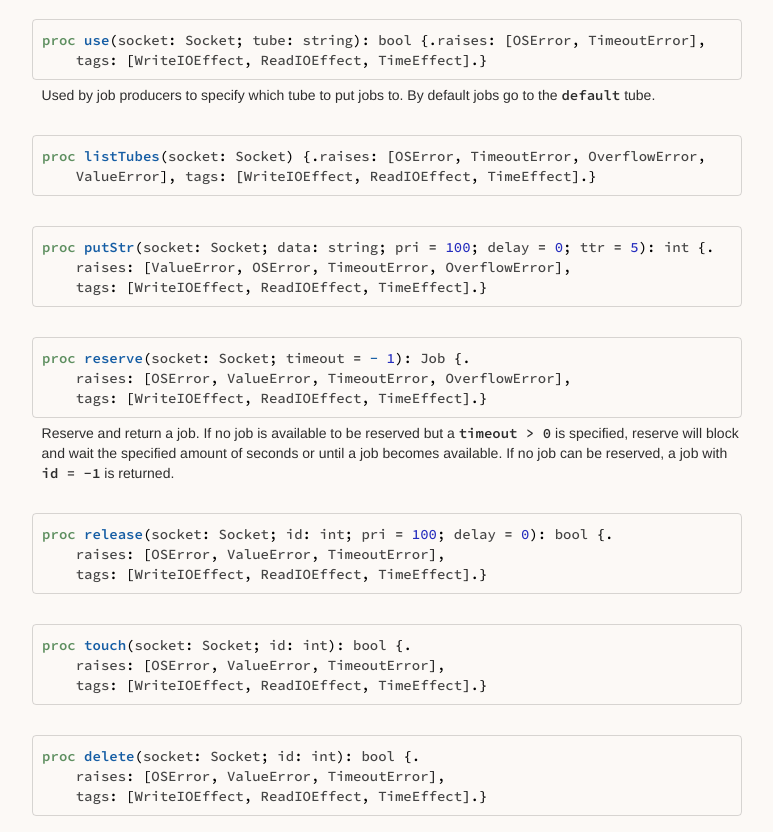
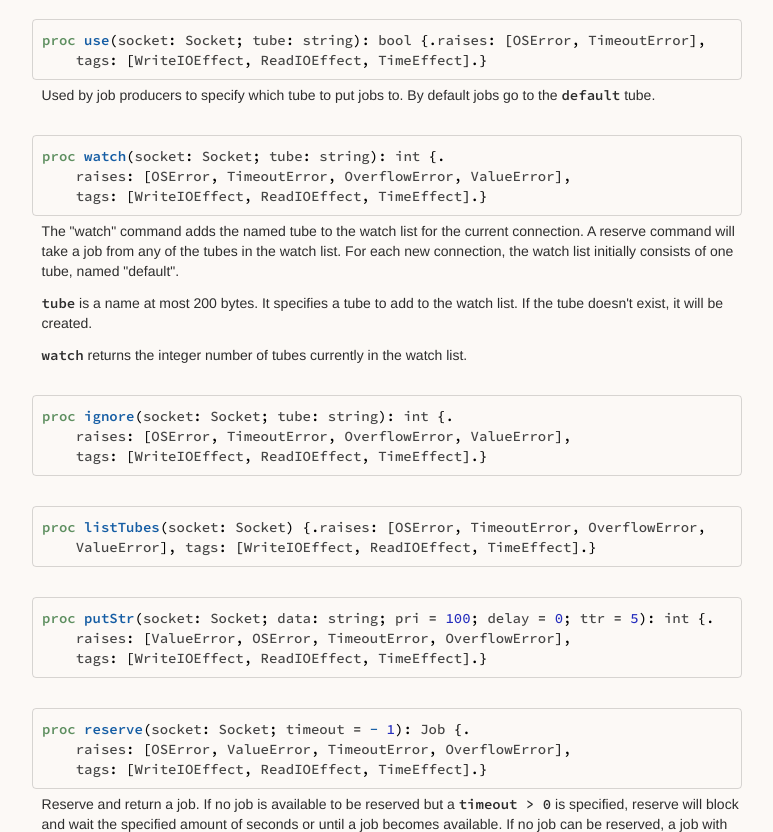
Before and after one commit to tormaroe/beanstalkd.nim, a plain HTML site: page doc/beanstalkd.html in a window 1280 px wide. Shown: the part 840-1672 px from the top of the page, without its empty margins (378-1151 px from the left). Drawn offline with Linux system fonts and the light colour scheme.

Commit message:
New procs: watch and ignore

```diff
--- a/doc/beanstalkd.html
+++ b/doc/beanstalkd.html
@@ -1170,6 +1170,10 @@ dt pre > span.Operator ~ span.Identifier, dt pre > span.Operator ~ span.Operator
     title="open(address: string; port = Port(11300)): Socket"><wbr />open</a></li>
   <li><a class="reference" href="#use,Socket,string"
     title="use(socket: Socket; tube: string): bool"><wbr />use</a></li>
+  <li><a class="reference" href="#watch,Socket,string"
+    title="watch(socket: Socket; tube: string): int"><wbr />watch</a></li>
+  <li><a class="reference" href="#ignore,Socket,string"
+    title="ignore(socket: Socket; tube: string): int"><wbr />ignore</a></li>
   <li><a class="reference" href="#listTubes,Socket"
     title="listTubes(socket: Socket)"><wbr />list<wbr />Tubes</a></li>
   <li><a class="reference" href="#putStr,Socket,string,int,int,int"
@@ -1230,6 +1234,23 @@ Opens a socket to a beanstalkd server.
     <span class="Identifier">tags</span><span class="Other">:</span> <span class="Other">[</span><span class="Identifier">WriteIOEffect</span><span class="Other">,</span> <span class="Identifier">ReadIOEffect</span><span class="Other">,</span> <span class="Identifier">TimeEffect</span><span class="Other">]</span><span class="Other">.}</span></pre></dt>
 <dd>
 Used by job producers to specify which tube to put jobs to. By default jobs go to the <tt class="docutils literal"><span class="pre">default</span></tt> tube.
+
+</dd>
+<dt id="watch"><a name="watch,Socket,string"></a><pre><span class="Keyword">proc</span> <span class="Identifier">watch</span><span class="Other">(</span><span class="Identifier">socket</span><span class="Other">:</span> <span class="Identifier">Socket</span><span class="Other">;</span> <span class="Identifier">tube</span><span class="Other">:</span> <span class="Identifier">string</span><span class="Other">)</span><span class="Other">:</span> <span class="Identifier">int</span> <span class="Other">{.</span>
+    <span class="Identifier">raises</span><span class="Other">:</span> <span class="Other">[</span><span class="Identifier">OSError</span><span class="Other">,</span> <span class="Identifier">TimeoutError</span><span class="Other">,</span> <span class="Identifier">OverflowError</span><span class="Other">,</span> <span class="Identifier">ValueError</span><span class="Other">]</span><span class="Other">,</span>
+    <span class="Identifier">tags</span><span class="Other">:</span> <span class="Other">[</span><span class="Identifier">WriteIOEffect</span><span class="Other">,</span> <span class="Identifier">ReadIOEffect</span><span class="Other">,</span> <span class="Identifier">TimeEffect</span><span class="Other">]</span><span class="Other">.}</span></pre></dt>
+<dd>
+<p>The &quot;watch&quot; command adds the named tube to the watch list for the current connection. A reserve command will take a job from any of the tubes in the watch list. For each new connection, the watch list initially consists of one tube, named &quot;default&quot;.</p>
+<p><tt class="docutils literal"><span class="pre">tube</span></tt> is a name at most 200 bytes. It specifies a tube to add to the watch list. If the tube doesn't exist, it will be created.</p>
+<p><tt class="docutils literal"><span class="pre">watch</span></tt> returns the integer number of tubes currently in the watch list.</p>
+
+
+</dd>
+<dt id="ignore"><a name="ignore,Socket,string"></a><pre><span class="Keyword">proc</span> <span class="Identifier">ignore</span><span class="Other">(</span><span class="Identifier">socket</span><span class="Other">:</span> <span class="Identifier">Socket</span><span class="Other">;</span> <span class="Identifier">tube</span><span class="Other">:</span> <span class="Identifier">string</span><span class="Other">)</span><span class="Other">:</span> <span class="Identifier">int</span> <span class="Other">{.</span>
+    <span class="Identifier">raises</span><span class="Other">:</span> <span class="Other">[</span><span class="Identifier">OSError</span><span class="Other">,</span> <span class="Identifier">TimeoutError</span><span class="Other">,</span> <span class="Identifier">OverflowError</span><span class="Other">,</span> <span class="Identifier">ValueError</span><span class="Other">]</span><span class="Other">,</span>
+    <span class="Identifier">tags</span><span class="Other">:</span> <span class="Other">[</span><span class="Identifier">WriteIOEffect</span><span class="Other">,</span> <span class="Identifier">ReadIOEffect</span><span class="Other">,</span> <span class="Identifier">TimeEffect</span><span class="Other">]</span><span class="Other">.}</span></pre></dt>
+<dd>
+
 
 </dd>
 <dt id="listTubes"><a name="listTubes,Socket"></a><pre><span class="Keyword">proc</span> <span class="Identifier">listTubes</span><span class="Other">(</span><span class="Identifier">socket</span><span class="Other">:</span> <span class="Identifier">Socket</span><span class="Other">)</span> <span class="Other">{.</span><span class="Identifier">raises</span><span class="Other">:</span> <span class="Other">[</span><span class="Identifier">OSError</span><span class="Other">,</span> <span class="Identifier">TimeoutError</span><span class="Other">,</span> <span class="Identifier">OverflowError</span><span class="Other">,</span>
@@ -1307,7 +1328,7 @@ Reserve and return a job. If no job is available to be reserved but a <tt class=
       <div class="twelve-columns footer">
         <span class="nim-sprite"></span>
         <br>
-        <small>Made with Nim. Generated: 2015-04-11 10:43:52 UTC</small>
+        <small>Made with Nim. Generated: 2015-04-11 11:06:46 UTC</small>
       </div>
     </div>
   </div>
```
Also changed, not shown: 1 other file.
